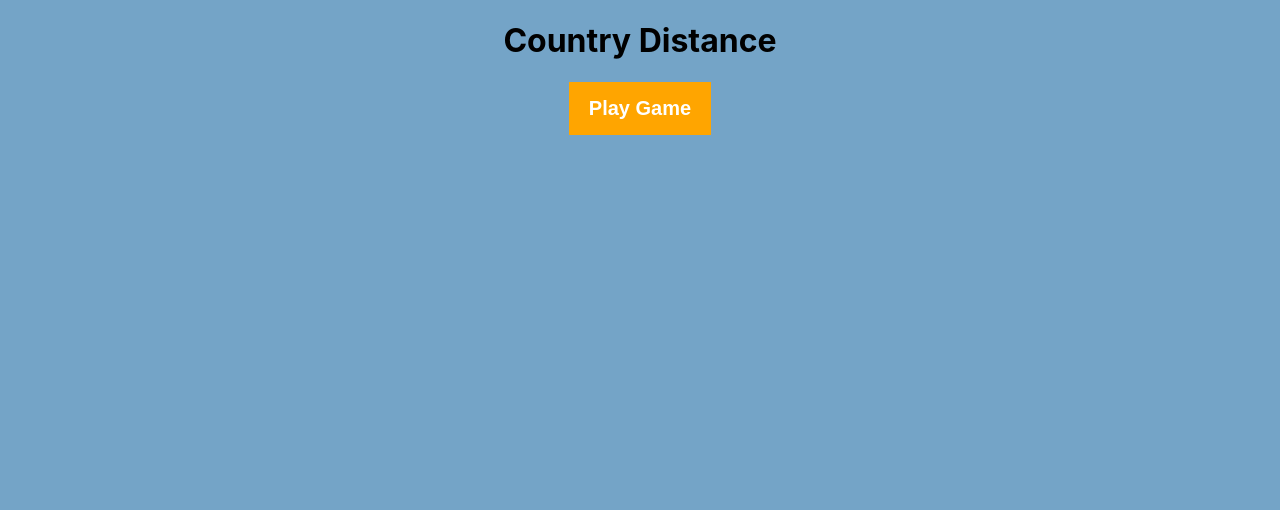
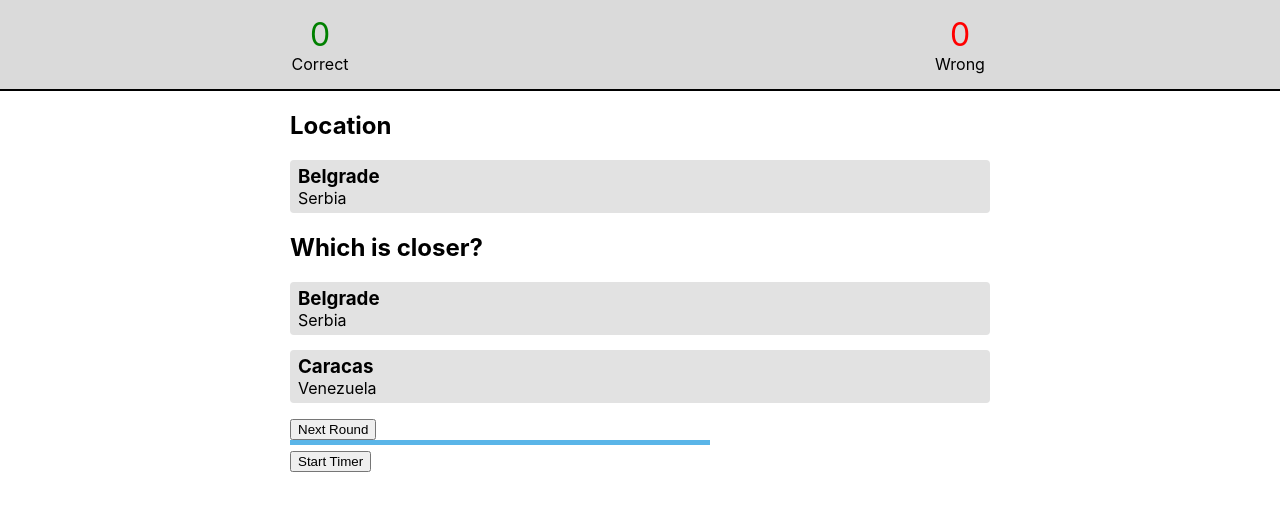
Before and after one commit to JohnAkerman/country-distance, a React (Create React App) app: page / in a window 1280 px wide. Shown: the top 510 px of the page. Built offline with nearby package versions, Linux system fonts and the light colour scheme.

Commit message:
Timer component created Updated planning with a few ideas

```diff
--- a/src/App.js
+++ b/src/App.js
@@ -3,7 +3,7 @@ import React, { Component } from 'react';
 import capitals from './lib/capitalData.json'
 import { distanceBetween, randomBetween } from './lib/helpers'
 
-import { Capital, Scoreboard, MainMenu } from './components'
+import { Capital, Scoreboard, MainMenu, Timer } from './components'
 
 class App extends Component {
     constructor() {
@@ -54,6 +54,13 @@ class App extends Component {
             },
             providedAnswer: false
         })
+
+
+        setTimeout(() => {
+            console.log('Starting timer...')
+            this._child.resetTimer()
+            this._child.startTimer()
+        }, 10)
     }
 
     getRandomCapital() {
@@ -103,14 +110,26 @@ class App extends Component {
                 answerB
             }))
         }
+
+        this._child.stopTimer()
+    }
+
+    onTimerFinish() {
+        console.log('This is a top level event!')
     }
 
     render() {
         const { totalAnswers, correctAnswers, wrongAnswers, start, answerA, answerB } = this.state
+        const containerStyle = {
+            maxWidth: '700px',
+            margin: '0 auto',
+            padding: '0 15px'
+        }
         return (
-            <div className="container">
-                <MainMenu menu='splash' />
+            <div>
+                <MainMenu menu='game' />
                 <Scoreboard total={totalAnswers} correct={correctAnswers} wrong={wrongAnswers} />
+                <div className="container" style={containerStyle}>
                     <h2>Location</h2>
                     <Capital location={start.location} data={start.data} type="question" />
 
@@ -119,6 +138,8 @@ class App extends Component {
                     <Capital location={answerB.location} showDistance={answerB.showDistance} distance={answerB.distance} returnGuessToApp={value => this.updateAppState(value) } type="answer" />
 
                     <button type="button" onClick={this.nextGame}>Next Round</button>
+                    <Timer duration="10" ref={(child) => { this._child = child }} onFinish={() => { this.onTimerFinish() }} />
+                </div>
             </div>
         )
     }
--- a/src/components/Capital/Capital.css
+++ b/src/components/Capital/Capital.css
@@ -7,15 +7,15 @@
 }
 
 .capital.is-selected {
-    background-color: orange;
+    background-color: #e8b45a;
 }
 
 .capital.is-wrong {
-    background-color: red;
+    background-color: #e85a5a;
 }
 
 .capital.is-correct {
-    background-color: green;
+    background-color: #7fe85a;
 }
 
 .capital__title {
--- /dev/null
+++ b/src/components/Timer/Timer.css
@@ -0,0 +1,15 @@
+.timer {
+    width: 100%;
+    background-color: #5ab5e8;
+    height: 5px;
+    margin-bottom: 5px;
+    transition: width 0.3s ease
+}
+
+.timer.med {
+    background-color: #e8b45a;
+}
+
+.timer.low {
+    background-color: #e85a5a;
+}
--- /dev/null
+++ b/src/components/Timer/Timer.js
@@ -0,0 +1,89 @@
+import React, { Component } from 'react'
+
+import './Timer.css'
+
+class Timer extends Component {
+
+    constructor(props) {
+        super(props)
+
+        this.state = {
+            duration: parseInt(this.props.duration, 10),
+            ticker: parseInt(this.props.duration, 10),
+            running: false,
+            finished: false,
+            ratio: 100
+        }
+
+        this.timer = null
+    }
+
+    tick = () => {
+        if (this.state.running) {
+            if (this.state.ticker <= 0) {
+                this.setState({
+                    running: false,
+                    finished: true
+                })
+                clearInterval(this.timer)
+                this.onFinish()
+            } else {
+                this.setState(prevState => ({
+                    ticker: prevState.ticker - 1
+                }))
+            }
+
+            this.updateProgress()
+        }
+    }
+
+    startTimer = () => {
+        console.log('Start Timer!')
+        this.setState({
+            running: true,
+            finished: false
+        })
+
+        this.timer = setInterval(() => this.tick(), 1000)
+    }
+
+    stopTimer = () => {
+        this.setState({ running: false })
+        clearInterval(this.timer)
+    }
+
+    resetTimer = () => {
+        clearInterval(this.timer)
+        this.setState({
+            ticker: this.state.duration,
+            running: false,
+            finished: false,
+            ratio: 100
+        })
+    }
+
+    onFinish = () => {
+        console.log('Timer finished!')
+        this.props.onFinish()
+    }
+
+    updateProgress = () => {
+        let ratio = this.state.ticker / this.state.duration
+        this.setState({ progress: ratio * 100 })
+    }
+
+    render() {
+        let classes = 'timer'
+        classes += (this.state.progress > 20 && this.state.progress < 30) ? ' med' : ''
+        classes += (this.state.progress < 20) ? ' low' : ''
+
+        return (
+            <div>
+                <div className={classes} style={{width: this.state.progress + '%'}}></div>
+                <button onClick={this.startTimer}>Start Timer</button>
+            </div>
+        )
+    }
+}
+
+export default Timer
--- a/src/components/index.js
+++ b/src/components/index.js
@@ -1,3 +1,4 @@
 export {default as Capital} from './Capital/Capital'
 export {default as Scoreboard} from './Scoreboard/Scoreboard'
 export {default as MainMenu} from './MainMenu/MainMenu'
+export {default as Timer} from './Timer/Timer'
```
Also changed, not shown: 1 other file (tests, documents, lock files or other folders). Lines whose indentation alone changed are shown as unchanged.
